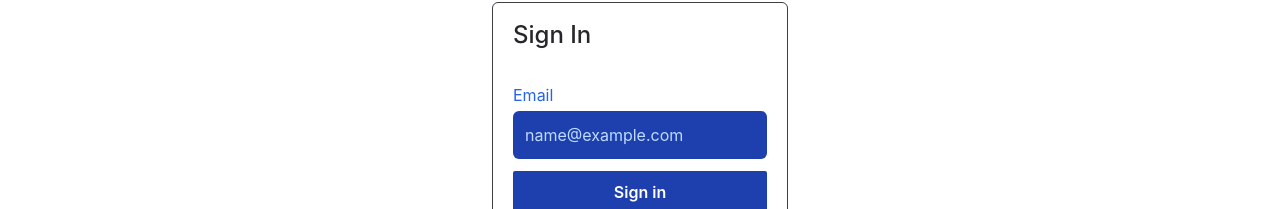
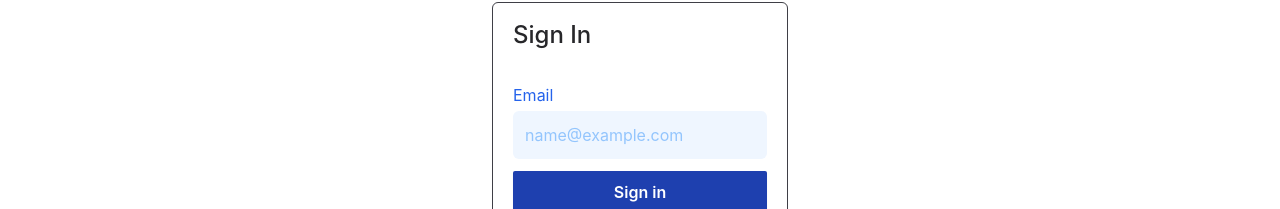
Before and after one commit to moreshk/selective-tutor, a Next.js app: page /signin/email_signin in a window 1280 px wide. Shown: the part 368-577 px from the top of the page. Built offline with nearby package versions, Linux system fonts and the light colour scheme; no server answers.

Commit message:
email sign in page

```diff
--- a/components/ui/AuthForms/EmailSignIn.tsx
+++ b/components/ui/AuthForms/EmailSignIn.tsx
@@ -47,14 +47,13 @@ export default function EmailSignIn({
               autoCapitalize="none"
               autoComplete="email"
               autoCorrect="off"
-              className="w-full p-3 rounded-md bg-blue-800 text-white placeholder-blue-200"
+              className="w-full p-3 rounded-md bg-blue-50 text-blue-600 placeholder-blue-300 border-none"
             />
           </div>
           <Button
             variant="slim"
             type="submit"
             className="mt-1"
-            customClasses="bg-blue-900 text-white hover:bg-blue-900"
             loading={isSubmitting}
             disabled={disableButton}
           >
```
